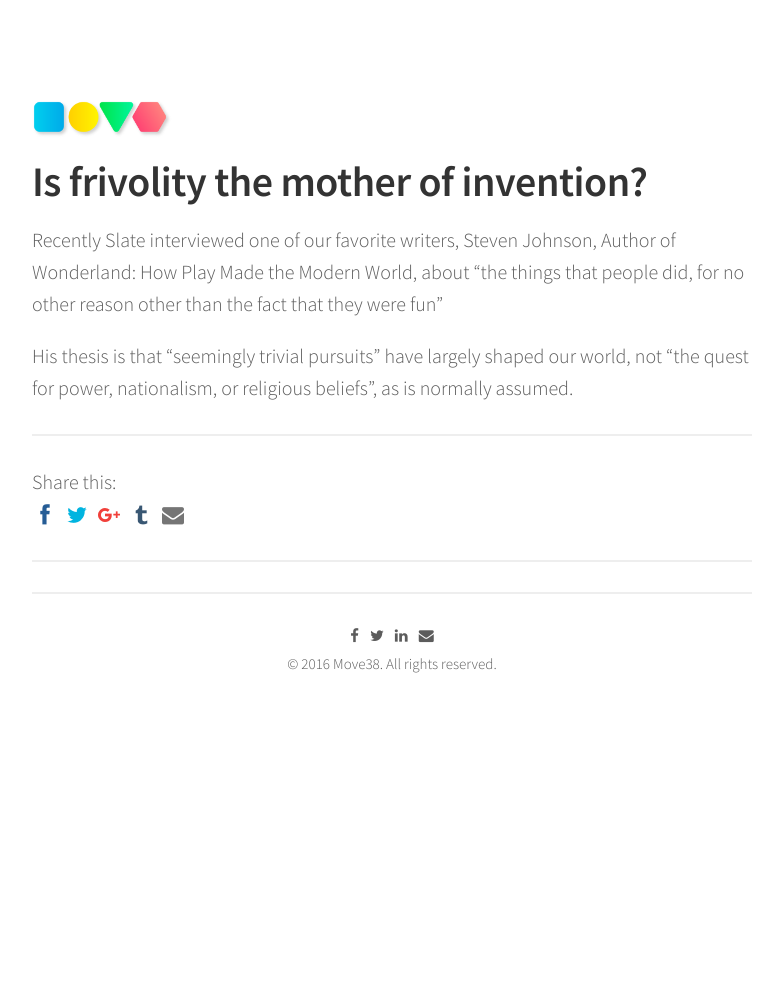
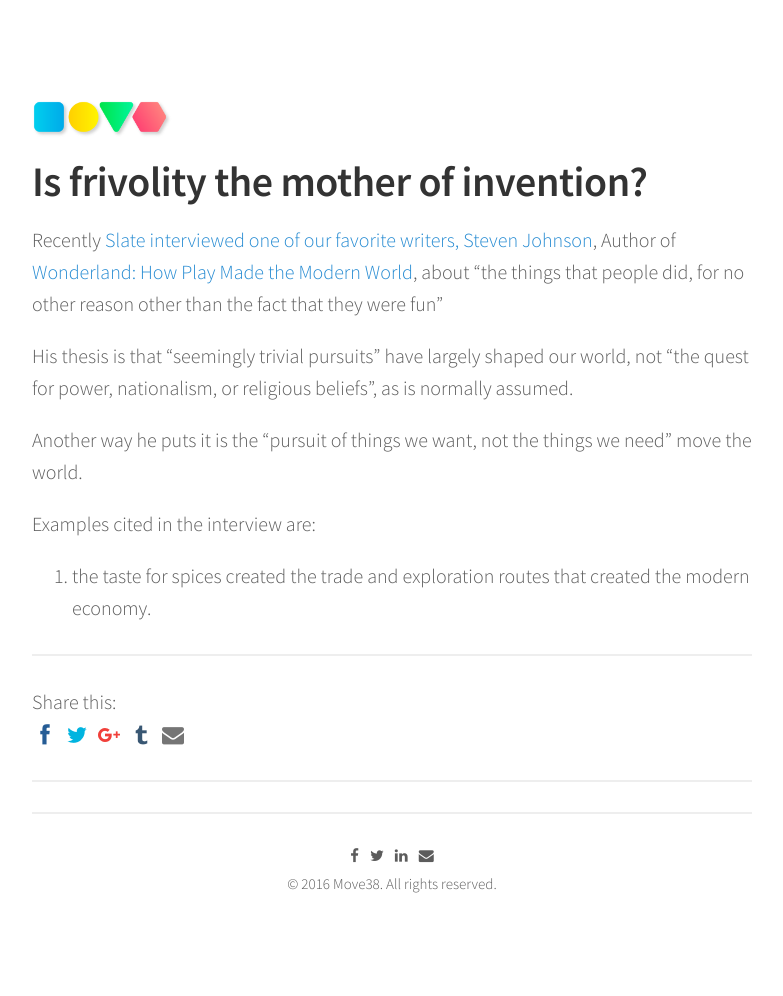
Before and after one commit to jbobrow/Move38-website, a Jekyll site: the page built from _posts/2016-12-20-is-frivolity-the-mother-of-invention.markdown, in a window 1280 px wide. Shown: the whole page, without its empty margins (248-1031 px from the left). Built offline with Jekyll 4.4.1, drawn with Linux system fonts in a browser that asks for light colours; nearby versions of some CDN libraries; comment, search, counter and statistics services are not loaded; before the commit the page ends 900 px from its top, so only the background shows below that.

Commit message:
Updated Is Frivolity The Mother Of Invention

```diff
--- a/_posts/2016-12-20-is-frivolity-the-mother-of-invention.markdown
+++ b/_posts/2016-12-20-is-frivolity-the-mother-of-invention.markdown
@@ -3,6 +3,12 @@
 date: 2016-12-20 00:08:00 -05:00
 ---
 
-Recently Slate interviewed one of our favorite writers, Steven Johnson, Author of Wonderland: How Play Made the Modern World, about "the things that people did, for no other reason other than the fact that they were fun"
+Recently [Slate interviewed one of our favorite writers, Steven Johnson](http://www.slate.com/articles/podcasts/gist/2016/12/author_steven_johnson_on_the_role_of_delight_in_society_s_progress.html), Author of [Wonderland: How Play Made the Modern World](https://www.amazon.com/dp/B01CZCW2PQ/ref=dp-kindle-redirect?_encoding=UTF8&btkr=1), about "the things that people did, for no other reason other than the fact that they were fun"
 
 His thesis is that "seemingly trivial pursuits" have largely shaped our world, not "the quest for power, nationalism, or religious beliefs", as is normally assumed.
+
+Another way he puts it is the "pursuit of things we want, not the things we need" move the world.
+
+Examples cited in the interview are:
+
+1. the taste for spices created the trade and exploration routes that created the modern economy.
```
